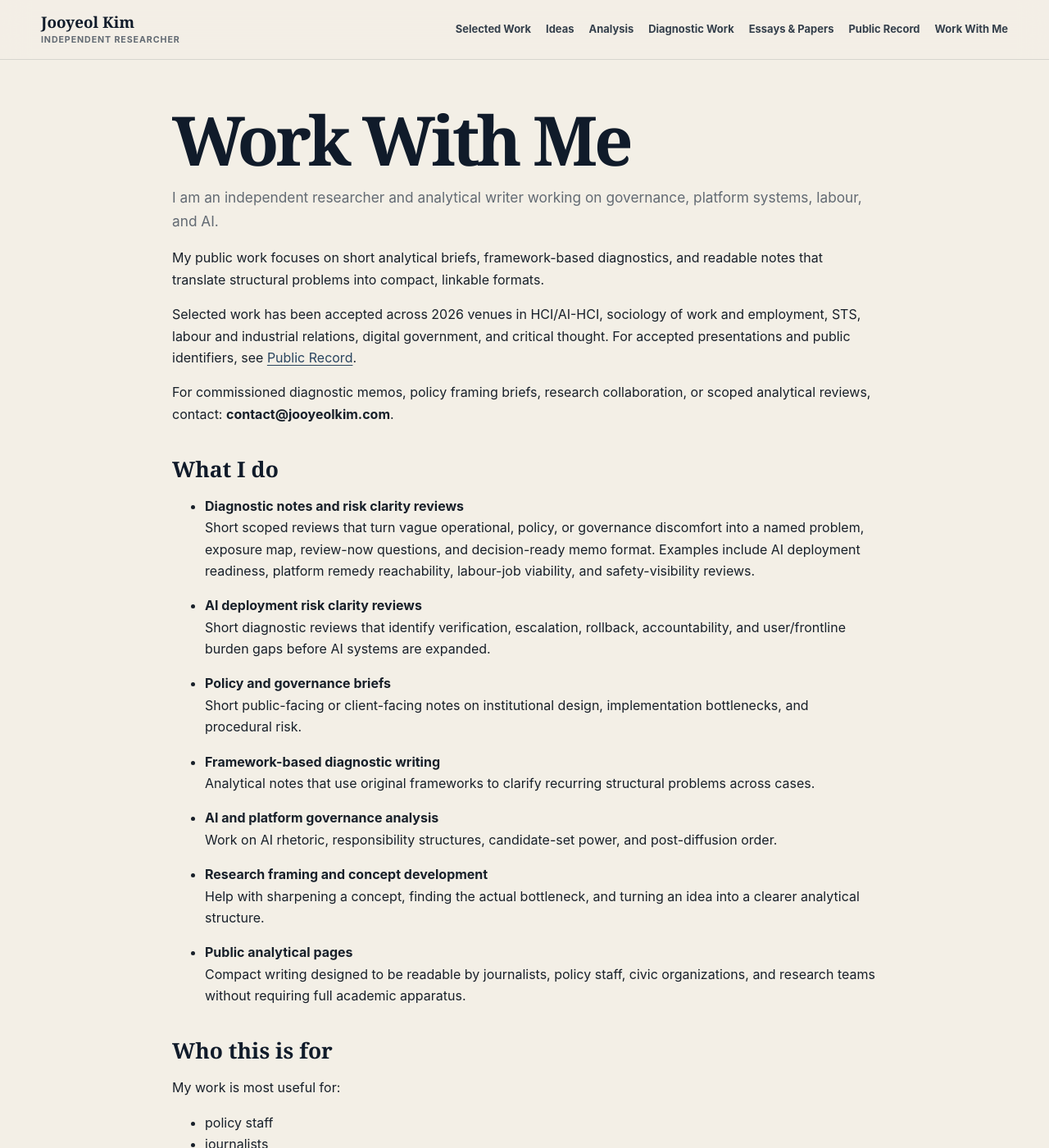
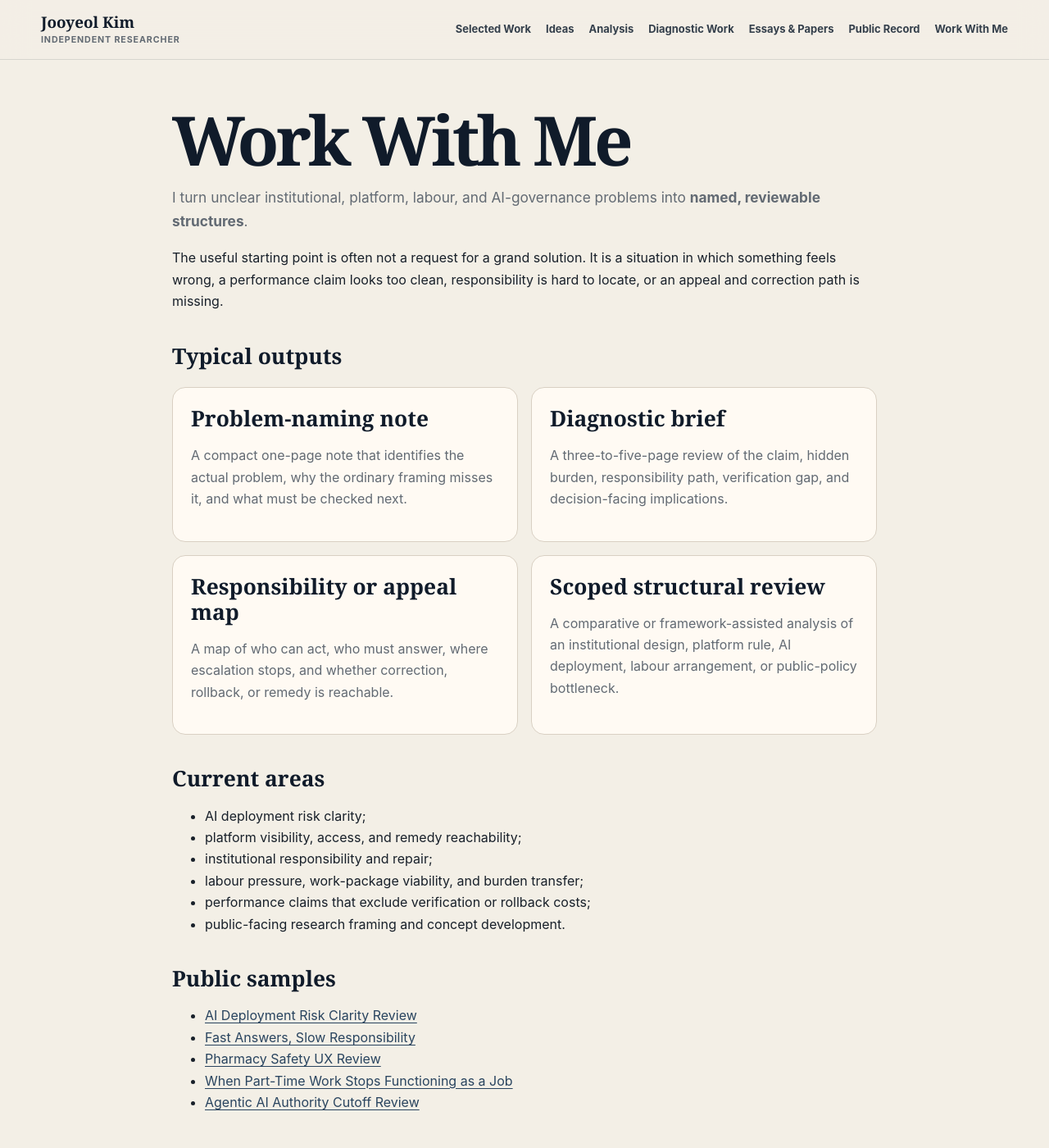
Before and after one commit to jooyeolkim1990/jooyeolkim1990.github.io, a Jekyll site: the page built from work-with-me.md, in a window 1280 px wide and 1400 px high. Shown: the whole window at 82% size. Built offline with Jekyll 4.4.1, drawn with Linux system fonts in a browser that asks for light colours; our own code applies the rules of GitHub Pages for plain Markdown files; some of the changed text lies outside the part shown.

Commit message:
Refocus Work With Me on concrete diagnostic outputs

```diff
--- a/work-with-me.md
+++ b/work-with-me.md
@@ -1,88 +1,45 @@
+---
+title: Work With Me
+description: Scoped diagnostic briefs, analytical reviews, and research collaboration with Jooyeol Kim.
+---
+
 # Work With Me
 
-I am an independent researcher and analytical writer working on governance, platform systems, labour, and AI.
+I turn unclear institutional, platform, labour, and AI-governance problems into **named, reviewable structures**.
 
-My public work focuses on short analytical briefs, framework-based diagnostics, and readable notes that translate structural problems into compact, linkable formats.
-
-Selected work has been accepted across 2026 venues in HCI/AI-HCI, sociology of work and employment, STS, labour and industrial relations, digital government, and critical thought. For accepted presentations and public identifiers, see [Public Record](cv.md).
-
-For commissioned diagnostic memos, policy framing briefs, research collaboration, or scoped analytical reviews, contact: **contact@jooyeolkim.com**.
-
-## What I do
-
-- **Diagnostic notes and risk clarity reviews**
-  Short scoped reviews that turn vague operational, policy, or governance discomfort into a named problem, exposure map, review-now questions, and decision-ready memo format. Examples include AI deployment readiness, platform remedy reachability, labour-job viability, and safety-visibility reviews.
-
-- **AI deployment risk clarity reviews**
-  Short diagnostic reviews that identify verification, escalation, rollback, accountability, and user/frontline burden gaps before AI systems are expanded.
-
-- **Policy and governance briefs**
-  Short public-facing or client-facing notes on institutional design, implementation bottlenecks, and procedural risk.
-
-- **Framework-based diagnostic writing**
-  Analytical notes that use original frameworks to clarify recurring structural problems across cases.
-
-- **AI and platform governance analysis**
-  Work on AI rhetoric, responsibility structures, candidate-set power, and post-diffusion order.
-
-- **Research framing and concept development**
-  Help with sharpening a concept, finding the actual bottleneck, and turning an idea into a clearer analytical structure.
-
-- **Public analytical pages**
-  Compact writing designed to be readable by journalists, policy staff, civic organizations, and research teams without requiring full academic apparatus.
-
-## Who this is for
-
-My work is most useful for:
-
-- policy staff
-- journalists
-- civic and advocacy organizations
-- independent research teams
-- governance, trust, and accountability audiences
-- product, platform, and AI-risk readers who need problem clarification before action
+The useful starting point is often not a request for a grand solution. It is a situation in which something feels wrong, a performance claim looks too clean, responsibility is hard to locate, or an appeal and correction path is missing.
 
 ## Typical outputs
 
-Depending on the case, I can help produce:
+<div class="index-grid">
+  <div class="index-item"><h2>Problem-naming note</h2><p>A compact one-page note that identifies the actual problem, why the ordinary framing misses it, and what must be checked next.</p></div>
+  <div class="index-item"><h2>Diagnostic brief</h2><p>A three-to-five-page review of the claim, hidden burden, responsibility path, verification gap, and decision-facing implications.</p></div>
+  <div class="index-item"><h2>Responsibility or appeal map</h2><p>A map of who can act, who must answer, where escalation stops, and whether correction, rollback, or remedy is reachable.</p></div>
+  <div class="index-item"><h2>Scoped structural review</h2><p>A comparative or framework-assisted analysis of an institutional design, platform rule, AI deployment, labour arrangement, or public-policy bottleneck.</p></div>
+</div>
 
-- short analytical briefs
-- diagnostic memos
-- comparative notes
-- framework-based overview pages
-- public-facing governance analysis
-- risk clarity reviews
-- policy framing notes
-- executive briefing notes
+## Current areas
 
-## Selected current pages
+- AI deployment risk clarity;
+- platform visibility, access, and remedy reachability;
+- institutional responsibility and repair;
+- labour pressure, work-package viability, and burden transfer;
+- performance claims that exclude verification or rollback costs;
+- public-facing research framing and concept development.
 
-- [AI Deployment Risk Clarity Review](ciea/samples/ai-deployment-risk-clarity-review.md)
-  A CIEA-powered public sample for reviewing AI deployment readiness through verification, escalation, rollback, accountability, and user/frontline burden.
+## Public samples
 
-- [Pharmacy Safety UX Review — Public Sample](samples/pharmacy-safety-ux-review.md)
-  A public visual sample showing how a retail pharmacy debate can be reframed as a safety-visibility and intervention-timing problem.
+- [AI Deployment Risk Clarity Review](ciea/samples/ai-deployment-risk-clarity-review.html)
+- [Fast Answers, Slow Responsibility](ciea/cases/ai-customer-support-korea.html)
+- [Pharmacy Safety UX Review](samples/pharmacy-safety-ux-review.html)
+- [When Part-Time Work Stops Functioning as a Job](briefs/labour/youth-part-time-job-package-collapse.html)
+- [Agentic AI Authority Cutoff Review](tools/agentic-ai/authority-cutoff-review.html)
 
-- [When Part-Time Work Stops Functioning as a Job](briefs/labour/youth-part-time-job-package-collapse.md)
-  A policy diagnostic sample on youth part-time labour shortages, job-package viability, short peak-time shifts, schedule instability, and hidden transition burdens.
+## Boundaries
 
-- [Yellow Envelope Act (Korea): Early Procedural Risk](briefs/policy/yellow-envelope-act-procedural-risk.md)
-  A short policy brief on early implementation bottlenecks, user-status friction, and procedural risk.
+Public samples show the analytical surface and the form of a useful output. They do not publish every private scoring rule, threshold, internal worksheet, or draft lineage.
 
-- [AI After Leakage: Three Order Scenarios](briefs/ai-governance/ai-after-leakage.md)
-  A public analytical note on post-diffusion order after frontier-model leakage.
-
-- [AI Safety Rhetoric: Self-Binding or Blame Shield?](briefs/ai-governance/ai-safety-rhetoric.md)
-  A governance-oriented note on whether safety language descends into real operational constraints.
-
-- [Agentic AI Authority Cutoff Review](tools/agentic-ai/authority-cutoff-review.md)
-  A governance review on when execution-capable AI systems should remain read-only, stay gated, or be frozen before authority expansion.
-
-- [Feasible-Set Governance: Framework Overview](frameworks/feasible-set-governance.md)
-  A framework page on how candidate sets are structured before choice begins.
-
-- [When Child-Facing AI Stops Being “Just a Toy”](briefs/ai-governance/child-facing-ai-risk.md)
-  A governance and product-risk review for child-facing conversational systems and companion-style interactive products.
+The scope, evidence base, public or private status, timeline, and deliverable should be agreed before work begins. A request may also be declined when the evidence is too weak, the problem is not meaningfully reviewable, or the requested claim would exceed what the material supports.
 
 ## Contact
 
@@ -94,12 +51,4 @@ For formal academic or conference correspondence:
 
 **jooyeol@jooyeolkim.com**
 
-You can also start with the [Selected Work](selected-work.md) page for a quicker overview.
-
----
-
-## Support the work 🦭
-
-This work is built outside the formal academic pipeline, without institutional funding or a lab structure. Small support helps sustain research time, public documentation, conference participation, and basic infrastructure.
-
-[✍️ Support this work](https://www.buymeacoffee.com/jooyeolkim1990)
+Before writing, you may review [Selected Work](selected-work.html) or verify the [Public Record](cv.html).
```
